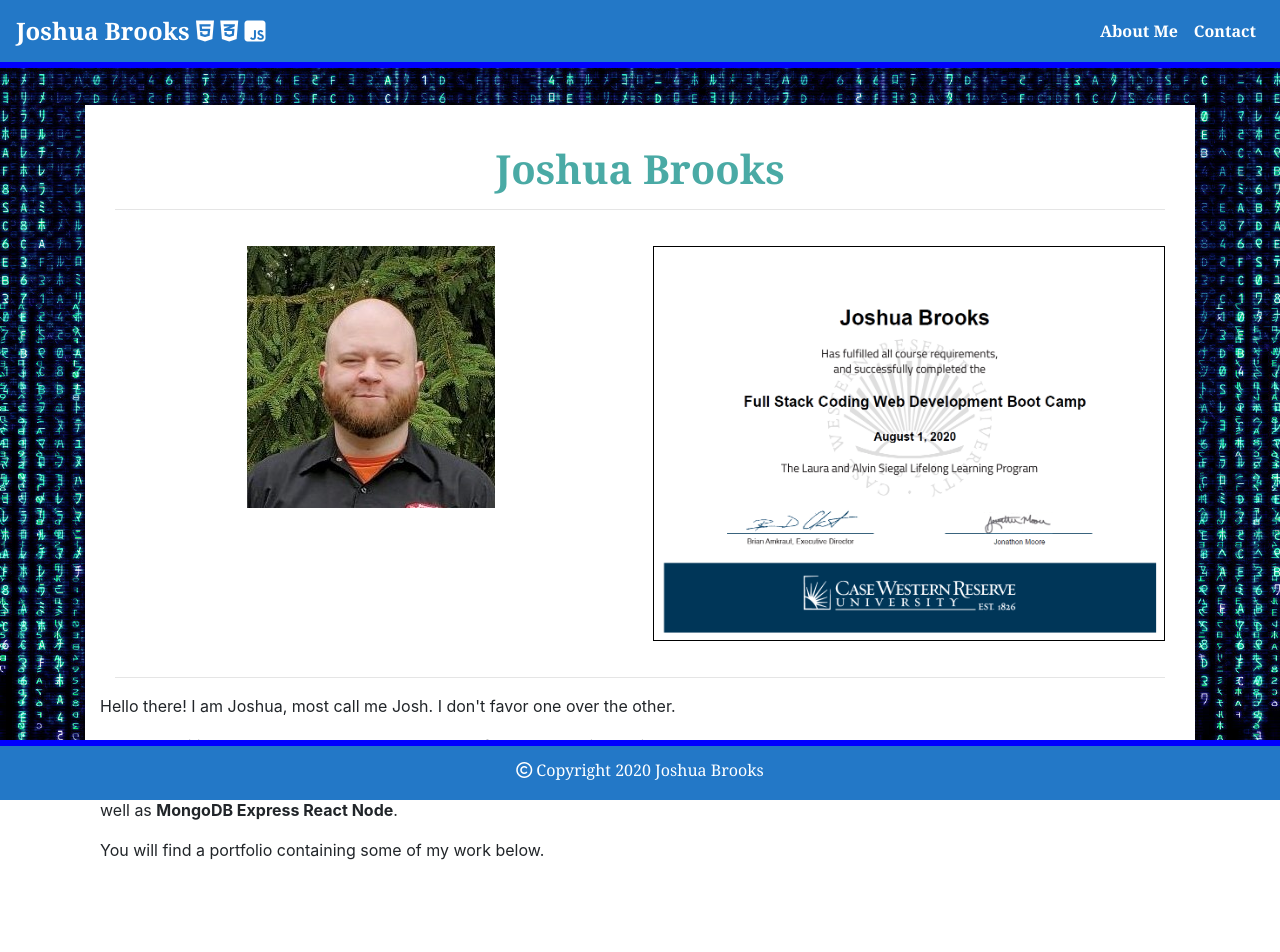
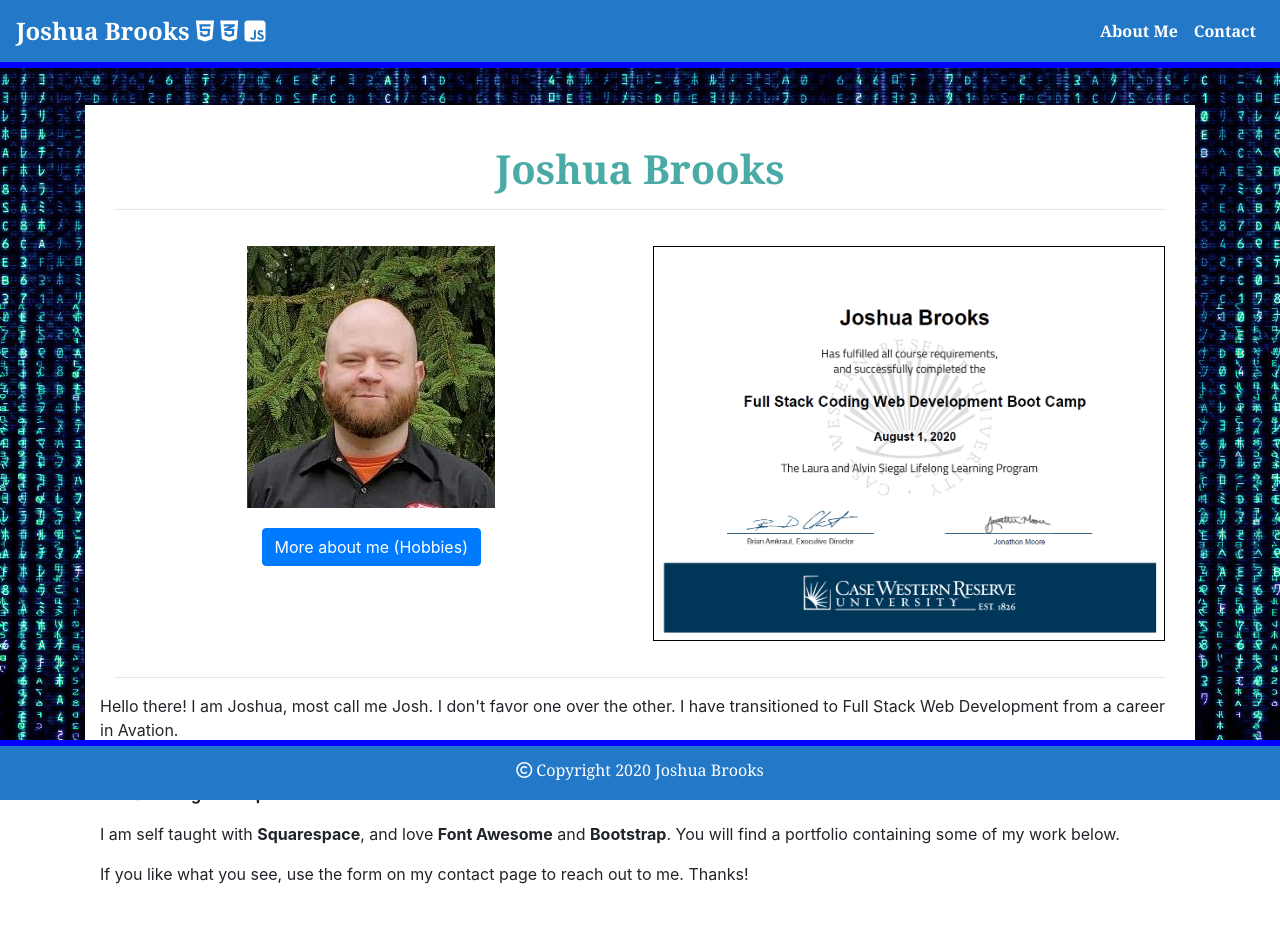
Before and after one commit to Misterjosh/react-portfolio, a React (Create React App) app: page / in a window 1280 px wide. Shown: the top 952 px of the page. Built offline with nearby package versions, Linux system fonts and the light colour scheme.

Commit message:
Changed text about me and added the hobbies button back in

```diff
--- a/src/pages/home/Home.js
+++ b/src/pages/home/Home.js
@@ -1,6 +1,6 @@
 import React from 'react';
 import "./home.css";
-// import { UncontrolledCollapse, Button, CardBody, Card } from 'reactstrap';
+import { UncontrolledCollapse, Button, CardBody, Card } from 'reactstrap';
 import Portfolio from "../../components/portfolio/Portfolio";
 import me from "../../images/joshuabrooks.jpg";
 import bootcamp from "../../images/cwru-bootcamp.png";
@@ -25,6 +25,19 @@ export default function Home() {
                                 alt="Joshua Brooks in front of a pine tree squinting once again"
                                 className=""
                                 />
+                            <p style={{textAlign: "center"}}>
+                                <Button color="primary" id="toggler" style={{ marginBottom: '1rem' }}>
+                                More about me (Hobbies)
+                                </Button>
+                                <UncontrolledCollapse toggler="#toggler">
+                                <Card>
+                                    <CardBody>
+                                    Baking desserts, blacksmithing, reading, playing games (board, card, and video),
+                                    travel (domestic and intenational), attending comic book conventions, learning new things, and coding. Just to list a few.
+                                    </CardBody>
+                                </Card>
+                                </UncontrolledCollapse>
+                                </p>
                             </div>
                             <div className="col">
                                 <a  href="https://bootcamp.case.edu/coding/"
@@ -43,29 +56,15 @@ export default function Home() {
                                         style={{ border: "1px solid black"}}
                                     />
                                 </a>
-                                {/* <p>
-                                <Button color="primary" id="toggler" style={{ marginBottom: '1rem' }}>
-                                Hobbies
-                                </Button>
-                                <UncontrolledCollapse toggler="#toggler">
-                                <Card>
-                                    <CardBody>
-                                    Baking desserts, blacksmithing, reading, playing games (board, card, and video),
-                                    travel (domestic and intenational), attending comic book conventions, learning new things, and coding. Just to list a few.
-                                    </CardBody>
-                                </Card>
-                                </UncontrolledCollapse>
-                                </p> */}
                             </div>
                         </div>
                         <hr />
                         <div className="row">
-                                <p>Hello there! I am Joshua, most call me Josh. I don't favor one over the other.</p>
-                                <p>I have transitioned to Full Stack Web Development from a career in Avation.</p>
+                                <p>Hello there! I am Joshua, most call me Josh. I don't favor one over the other. I have transitioned to Full Stack Web Development from a career in Avation. </p>
                                 <p>I currently develop using <strong>HTML5</strong>, <strong>CSS3</strong>, and <strong>JavaScript</strong>.
-                                    I am trained as a <strong>M.E.R.N. Stack Developer</strong>.
-                                    That is <strong>MySQL Express React Node</strong>, as well as <strong>MongoDB Express React Node</strong>.</p>
-                                <p>You will find a portfolio containing some of my work below.</p>
+                                    I am trained as a <strong>M.E.R.N. Stack Developer</strong>. That is <strong>MySQL Express React Node</strong>, as well as <strong>MongoDB Express React Node</strong>. </p>
+                                <p>I am self taught with <strong>Squarespace</strong>, and love <strong>Font Awesome</strong> and <strong>Bootstrap</strong>. You will find a portfolio containing some of my work below. </p>
+                                <p>If you like what you see, use the form on my contact page to reach out to me. Thanks!</p>
                         </div>
                     </article>
                     </div>
```
